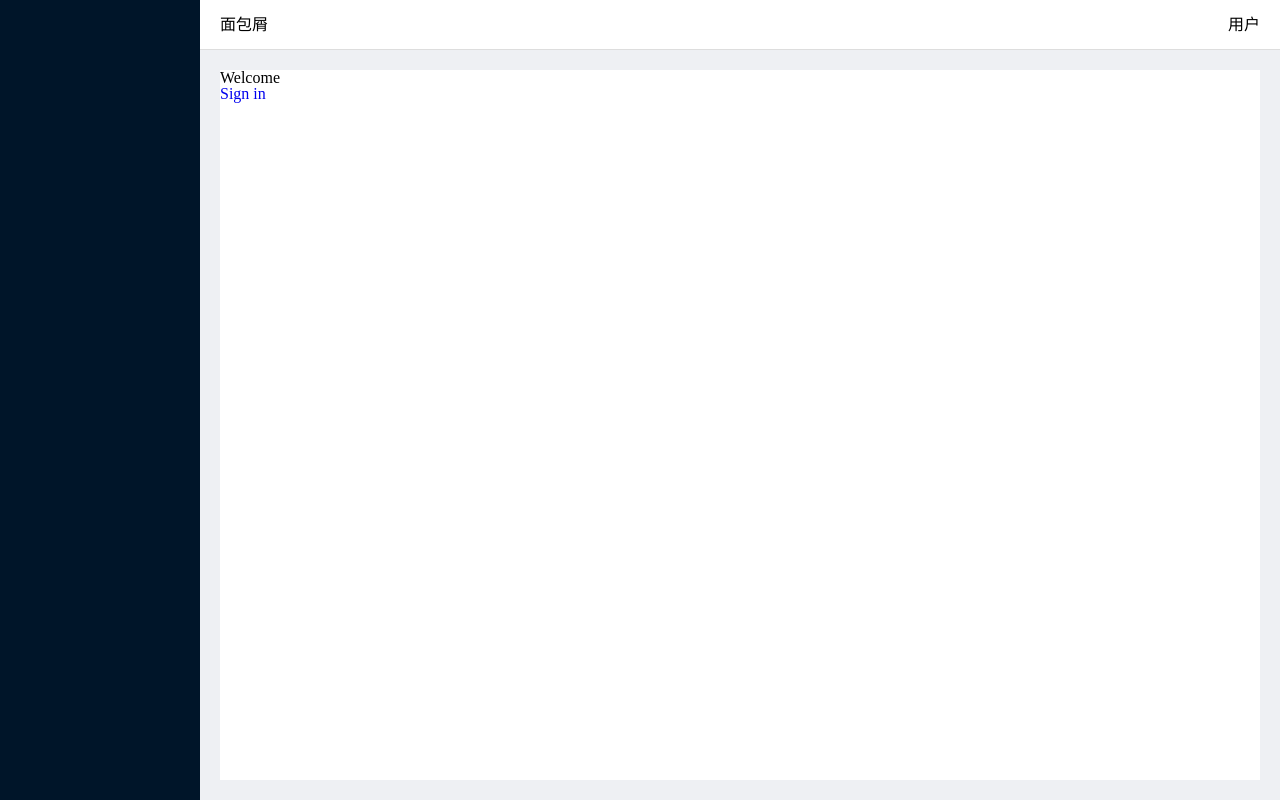
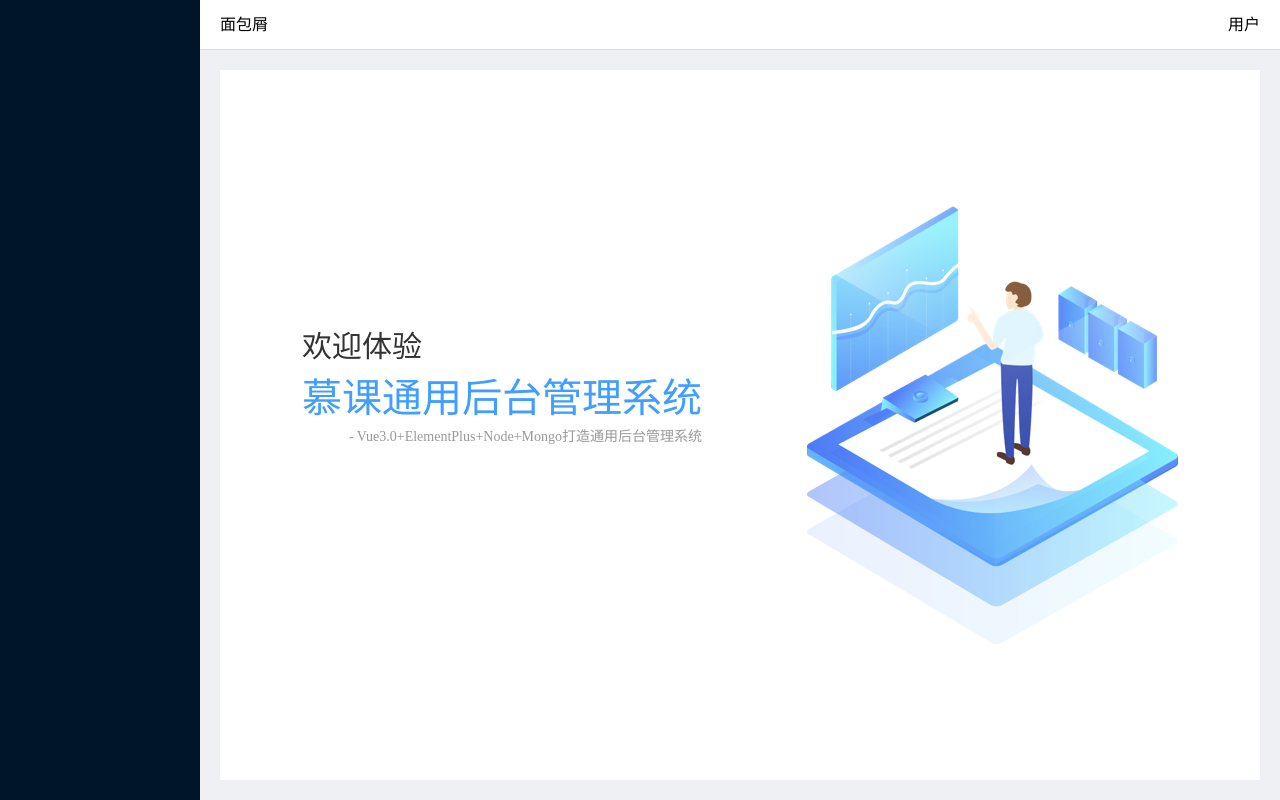
Before and after one commit to 1360253757/manager, a Vue app: page /#/welcome in a window 1280 px wide. Built offline with nearby package versions, Linux system fonts and the light colour scheme.

Commit message:
feat:首页静态布局

```diff
--- a/src/components/Home.vue
+++ b/src/components/Home.vue
@@ -8,7 +8,7 @@
       </div>
       <div class="wrapper">
         <div class="main">
-          <router-view></router-view>
+          <router-view style="height: 100%"></router-view>
         </div>
       </div>
     </div>
--- a/src/config/index.js
+++ b/src/config/index.js
@@ -1,7 +1,7 @@
 const env = import.meta.env.MODE || 'prod';
 const EnvConfig = {
     dev: {
-        baseApi: 'https://www.fastmock.site/mock/6d159f26447b15f7c626275ae403b6a2/api',
+        baseApi: '/api',
         mockApi: 'https://www.fastmock.site/mock/6d159f26447b15f7c626275ae403b6a2/api'
     },
     test: {
@@ -16,7 +16,7 @@
 
 export default {
     env,
-    mock: true,
+    mock: false,
     ...EnvConfig[env],
     namespace: 'manager'
 }
--- a/src/views/Login.vue
+++ b/src/views/Login.vue
@@ -4,12 +4,12 @@
       <el-form ref="userForm" style="max-width: 460px" :model="form"
                :rules="rules" status-icon>
         <div class="title">安特管理系统</div>
-        <el-form-item prop="username">
-          <el-input placeholder="Please input username" type="text" :prefix-icon="User" v-model="form.username"/>
+        <el-form-item prop="userName">
+          <el-input placeholder="Please input username" type="text" :prefix-icon="User" v-model="form.userName"/>
         </el-form-item>
-        <el-form-item class="password" prop="password">
-          <el-input placeholder="Please input password" type="password" :prefix-icon="View" show-password
-                    v-model="form.password"/>
+        <el-form-item class="password" prop="userPwd">
+          <el-input placeholder="Please input password" type="password" :prefix-icon="View"
+                    v-model="form.userPwd"/>
         </el-form-item>
         <el-form-item>
           <el-button type="primary" class="btn-login" @click="login">登录</el-button>
@@ -30,18 +30,18 @@
       User,
       View,
       form: {
-        username: "",
-        password: ""
+        userName: "",
+        userPwd: ""
       },
       rules: {
-        username: [
+        userName: [
           {
             required: true,
             message: "请输入用户名",
             trigger: "blur",
           },
         ],
-        password: [
+        userPwd: [
           {
             required: true,
             message: "请输入密码",
@@ -91,9 +91,10 @@
     }
 
     .password {
-      .el-input__suffix {
-        left: 12px !important;
-      }
+      //.el-input__suffix-inner {
+      //  position: relative;
+      //  right: 348px;
+      //}
 
       .el-input__inner {
         padding-left: 31px;
--- a/src/views/Welcome.vue
+++ b/src/views/Welcome.vue
@@ -1,7 +1,13 @@
 <template>
   <div>
-    <p>Welcome</p>
-    <router-link to="/login">Sign in</router-link>
+    <div class="welcome-wrapper">
+      <div class="wrapper-left">
+        <div class="sub-title">欢迎体验</div>
+        <div class="title">慕课通用后台管理系统</div>
+        <div class="desc">- Vue3.0+ElementPlus+Node+Mongo打造通用后台管理系统</div>
+      </div>
+      <div class="wrapper-right"></div>
+    </div>
   </div>
 </template>
 
@@ -11,6 +17,42 @@
 }
 </script>
 
-<style scoped>
+<style lang="scss">
+.welcome-wrapper {
+  display: flex;
+  justify-content: center;
+  align-items: center;
+  padding: 0 20px;
+  height: 100%;
+  width: 100%;
 
+  .wrapper-left {
+    position: relative;
+    bottom: 40px;
+    .sub-title {
+      font-size: 30px;
+      line-height: 42px;
+      color: #333;
+    }
+
+    .title {
+      font-size: 40px;
+      line-height: 62px;
+      color: #409eff;
+    }
+
+    .desc {
+      text-align: right;
+      font-size: 14px;
+      color: #999;
+    }
+  }
+
+  .wrapper-right {
+    margin-left: 105px;
+    background-image: url("./../assets/images/welcome.png");
+    width: 371px;
+    height: 438px;
+  }
+}
 </style>
--- a/vite.config.js
+++ b/vite.config.js
@@ -5,7 +5,12 @@
 export default defineConfig({
     server: {
         port: 8080,
-        host: 'localhost'
+        host: 'localhost',
+        proxy: {
+            "/api": {
+                target: "http://localhost:3000/"
+            }
+        }
     },
     plugins: [vue()]
 })
```
